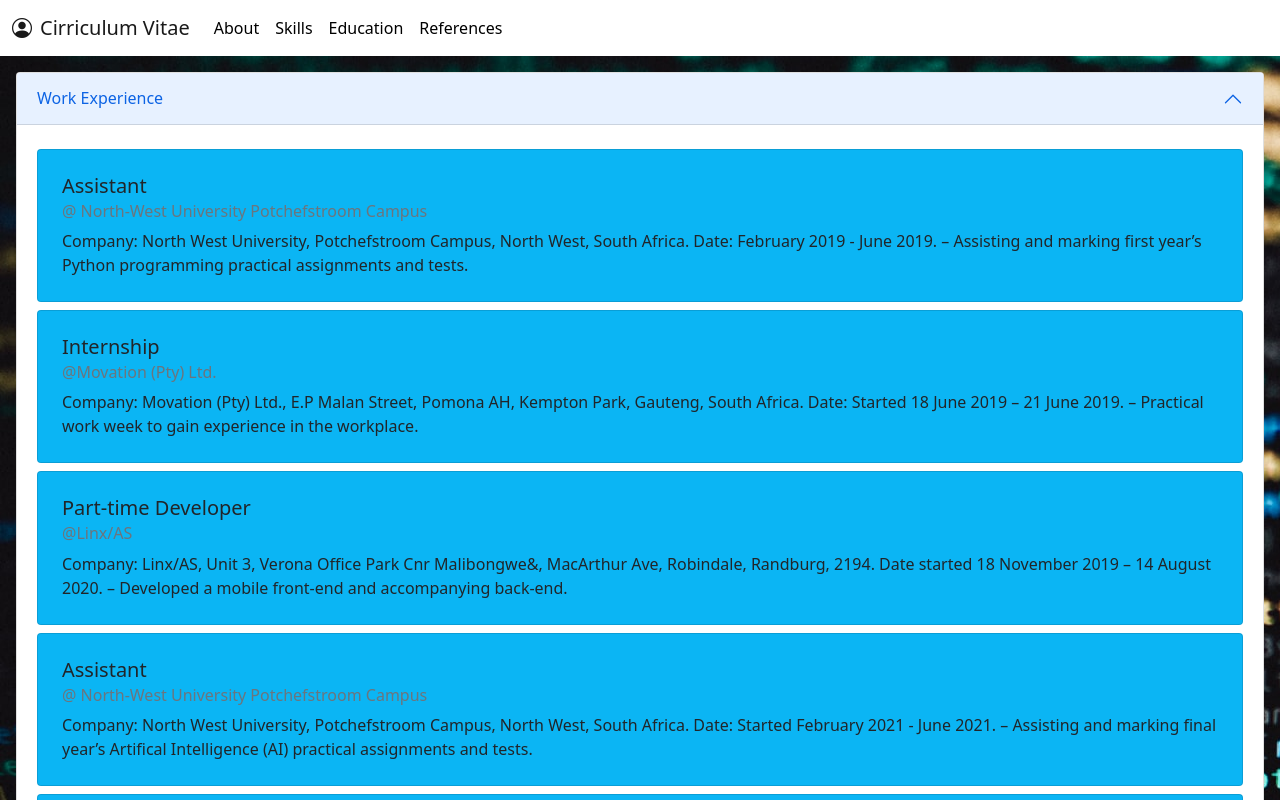
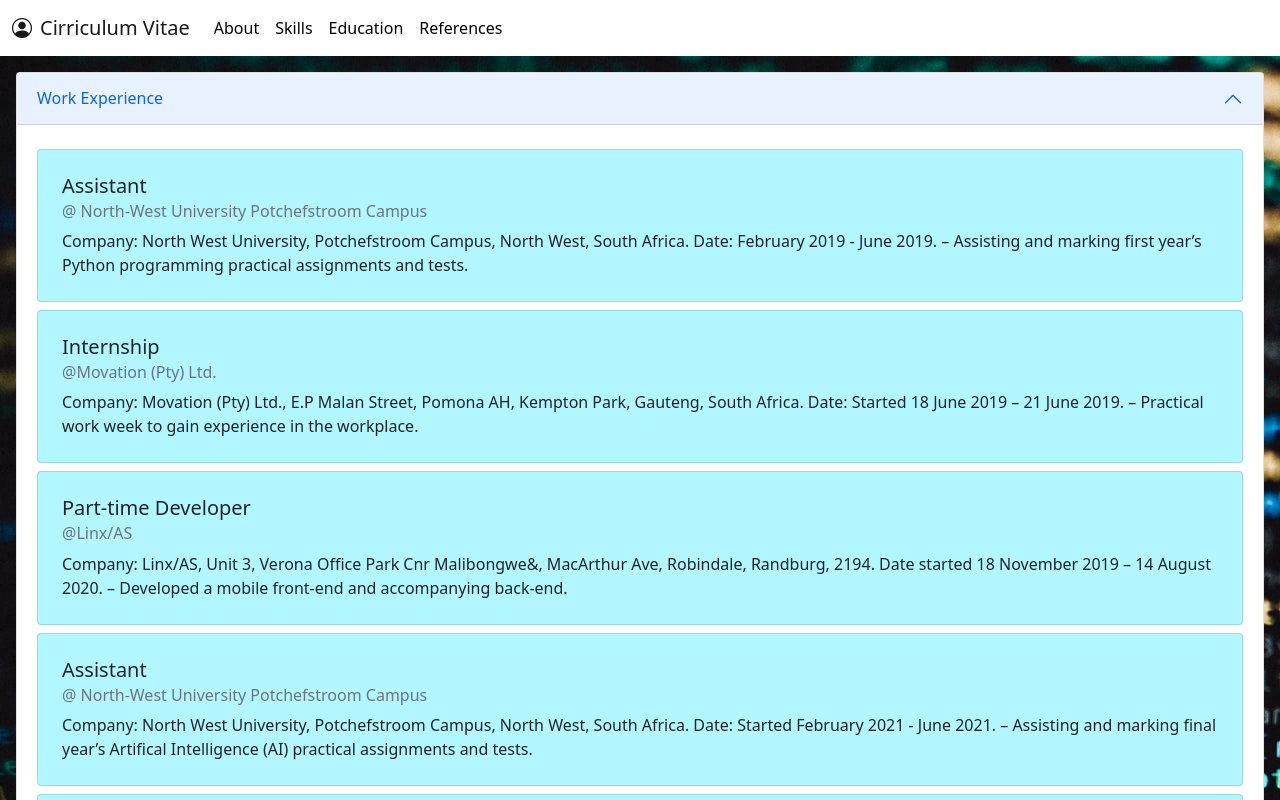
Before and after one commit to henro47/curriculum-vitae, an Angular app: page /references in a window 1280 px wide. Shown: the top 800 px of the page. Built offline with nearby package versions, Linux system fonts and the light colour scheme.

Commit message:
Update references.component.scss

```diff
--- a/src/app/Components/references/references.component.scss
+++ b/src/app/Components/references/references.component.scss
@@ -5,5 +5,5 @@
 
 .card
 {
-    background-color: #0bb5f4;
+    background-color: #B2F6FF;
 }
```
